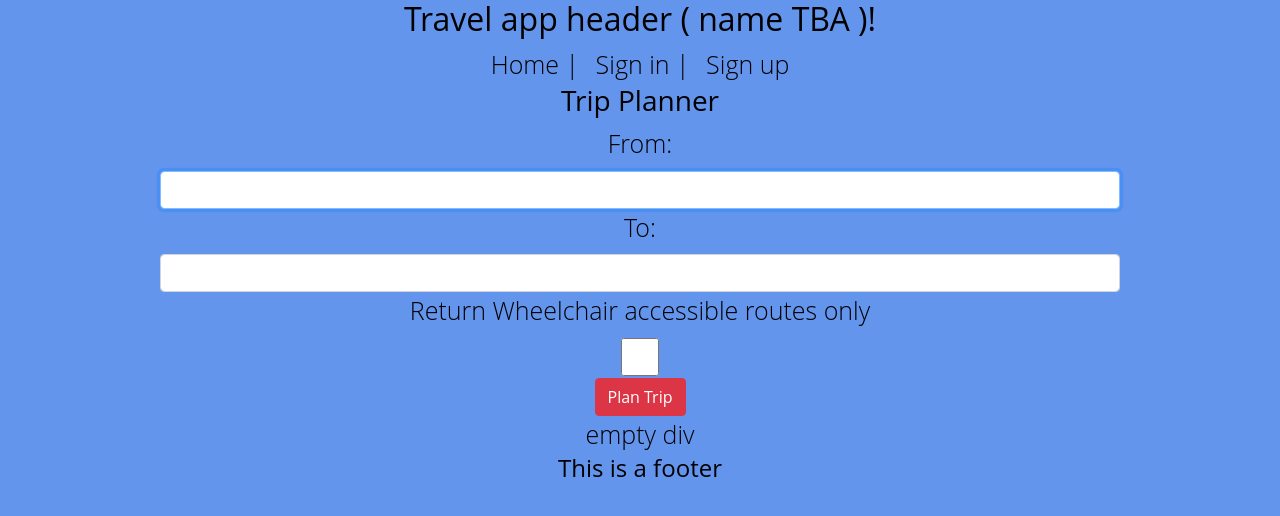
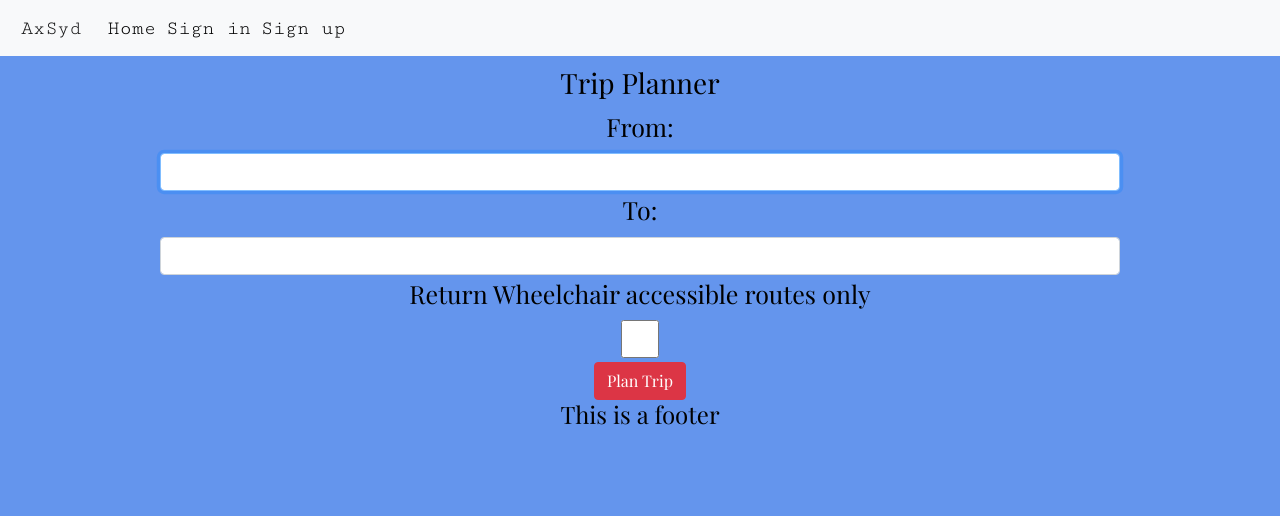
Before and after one commit to jessdiv/T-Planner, a React (Create React App) app: page /#/ in a window 1280 px wide. Shown: the top 516 px of the page. Built offline with nearby package versions, Linux system fonts and the light colour scheme.

Commit message:
added minor styling + displayTrip component

```diff
--- a/src/components/App.css
+++ b/src/components/App.css
@@ -1,7 +1,10 @@
+@import url('https://fonts.googleapis.com/css?family=Cutive+Mono|Playfair+Display');
+
 body {
   background-color: cornflowerblue;
   color: black;
-  font-family: 'Open Sans', sans-serif;
+  font-family: 'Playfair Display', serif;
+
   font-weight: 50;
   font-size: 25px;
 }
@@ -12,23 +15,37 @@ body {
   margin: 0 auto;
 }
 
+.heading {
+  padding: 10px;
+  font-family: 'Cutive Mono', monospace;
+}
+
+.searchHeading {
+}
+
 .navlinks a {
   text-decoration: none;
   color: black;
   padding: 5px;
+  font-size: 20px;
+  font-family: 'Cutive Mono', monospace;
 }
 
 .navlinks a:hover {
   background-color: white;
 }
 
-.App-header {
-  background-color: #282c34;
-  min-height: 100vh;
-  display: flex;
-  flex-direction: column;
-  align-items: center;
-  justify-content: center;
-  font-size: calc(10px + 2vmin);
-  color: white;
+#wheelchairAccess {
+  display: inline-block;
 }
+
+.trip {
+  font-size: 1em;
+  border: solid white 2px;
+  padding: 5px;
+  margin: 2px;
+}
+
+.trip:hover {
+  background-color: pink;
+}
--- /dev/null
+++ b/src/components/DisplayTrip.js
@@ -0,0 +1,20 @@
+import React, { Component } from 'react';
+
+class DisplayTrip extends Component {
+  render(){
+    const trips = this.props.trip["journeys"];
+
+
+    return(
+      <div className='allTrips'>
+        <ul>
+          {trips.map(function(name, index) {
+            return <li key={ index } className='trip'> {name["legs"][0]["origin"]["departureTimePlanned"]} - {name["legs"][0]["destination"]["arrivalTimePlanned"]} </li>;
+          })}
+        </ul>
+      </div>
+    )
+  }
+}
+
+export default DisplayTrip;
--- a/src/components/Header.js
+++ b/src/components/Header.js
@@ -1,17 +1,23 @@
 import React, { Component } from 'react';
-import { Link } from 'react-router-dom';
+// import { Link } from 'react-router-dom';
 import './App.css';
+
+import Navbar from 'react-bootstrap/Navbar';
+import Nav from 'react-bootstrap/Nav';
 
 class Header extends Component {
   render () {
     return (
       <div className="header">
-        <h2> Travel app header ( name TBA )! </h2>
-        <nav className='navlinks'>
-          <Link to='/'> Home  |</Link>
-          <Link to='/SignIn'> Sign in  |</Link>
-          <Link to='/SignUp'> Sign up </Link>
-        </nav>
+
+        <Navbar bg="light" variant='light' fixed="top" className='navlinks'>
+          <Navbar.Brand href="/">AxSyd</Navbar.Brand>
+            <Nav.Link href='/'> Home </Nav.Link>
+            <Nav.Link href='/SignIn'> Sign in </Nav.Link>
+            <Nav.Link href='/SignUp'> Sign up </Nav.Link>
+        </Navbar>
+
+        <h2 className="heading"> AxSyd </h2>
       </div>
     );
   }
--- a/src/components/Search.js
+++ b/src/components/Search.js
@@ -67,8 +67,8 @@ class Search extends Component {
 
   render() {
     return(
-      <div className='form'>
-        <h3> Trip Planner </h3>
+      <div className='searchBar'>
+        <h3 className='searchHeading'> Trip Planner </h3>
         <Form onSubmit={ this._handleSubmit }>
 
           <Form.Label htmlFor='origin'> From: </Form.Label>
@@ -77,8 +77,8 @@ class Search extends Component {
           <Form.Label htmlFor='destination'> To: </Form.Label>
           <Form.Control type='text' name='destination' id="destination" onChange={ this._handleDestinationChange } required/>
 
-          <Form.Label htmlFor='wheelchairAccess'> Return Wheelchair accessible routes only </Form.Label>
-          <Form.Control type='checkbox' name='wheelchairAccess' id='wheelchairAccess' onChange={ this._handleWheelchairInput }/>
+          <Form.Label htmlFor='wheelchairAccess'class='accessToggle'> Return Wheelchair accessible routes only </Form.Label>
+          <Form.Control type='checkbox' name='wheelchairAccess' class='accessToggle' onChange={ this._handleWheelchairInput }/>
 
           <Button type='submit' htmlFor='submit' variant='danger'> Plan Trip </Button>
         </Form>
--- a/src/components/SearchResults.js
+++ b/src/components/SearchResults.js
@@ -1,12 +1,13 @@
 import React, { Component } from 'react';
 import './App.css';
 import axios from 'axios';
+import DisplayTrip from './DisplayTrip';
 
 class SearchResults extends Component {
   constructor() {
     super();
     this.state ={
-      trip: null,
+      trips: null,
     }
   }
 
@@ -15,23 +16,21 @@ class SearchResults extends Component {
       this.props.resultSubmitted();
       axios.get(`http://localhost:4000/searchresults?origin=${this.props.origin}&destination=${this.props.destination}`)
       .then(res => {
-        const trip = res.data;
+        const trips = res.data;
         console.log(res.data["version"]);
-        this.setState({ trip })
-        console.log(this.state.trip)
+        this.setState({ trips })
+        console.log(this.state.trips)
 
       })
     }
   }
 
   render() {
-
     return(
-      this.state.trip === null ? <div>empty div</div> :
+      this.state.trips === null ? <div></div> :
       <div>
-        <p> From: {this.props.origin }</p>
-        <p> To: {this.props.destination }</p>
-        <p> Time:{this.state.trip["journeys"][0]["legs"][0]["origin"]["departureTimePlanned"]} </p>
+        <h2> {this.props.origin} to {this.props.destination}</h2>
+        <DisplayTrip trip={ this.state.trips }/>
       </div>
     );
   }
```
